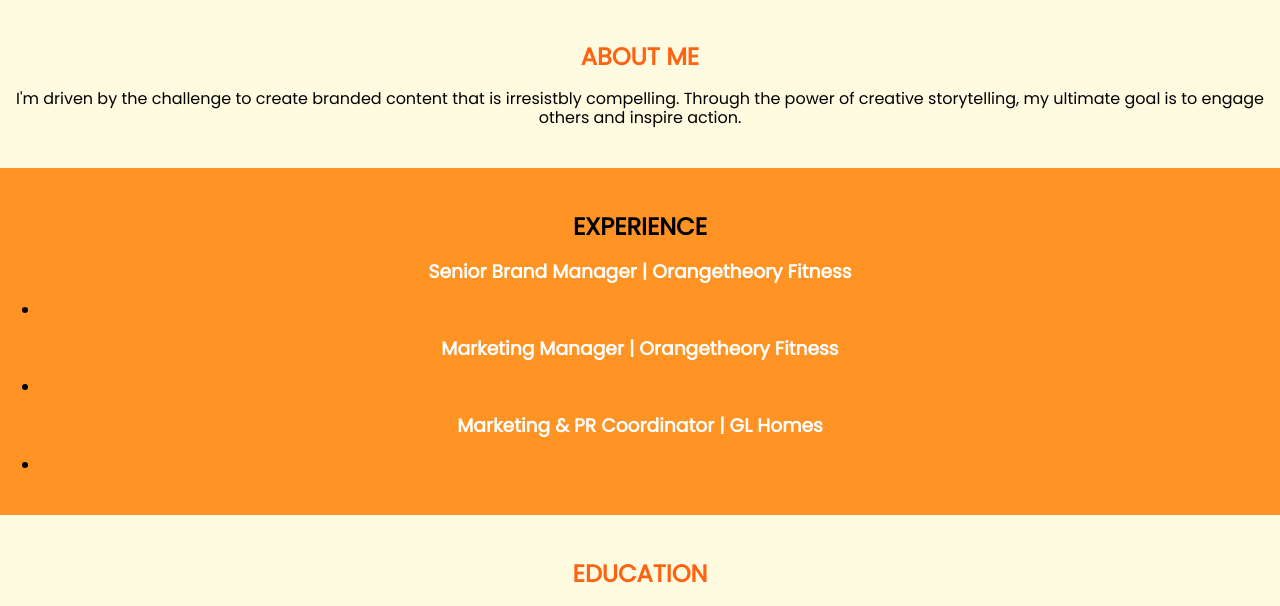
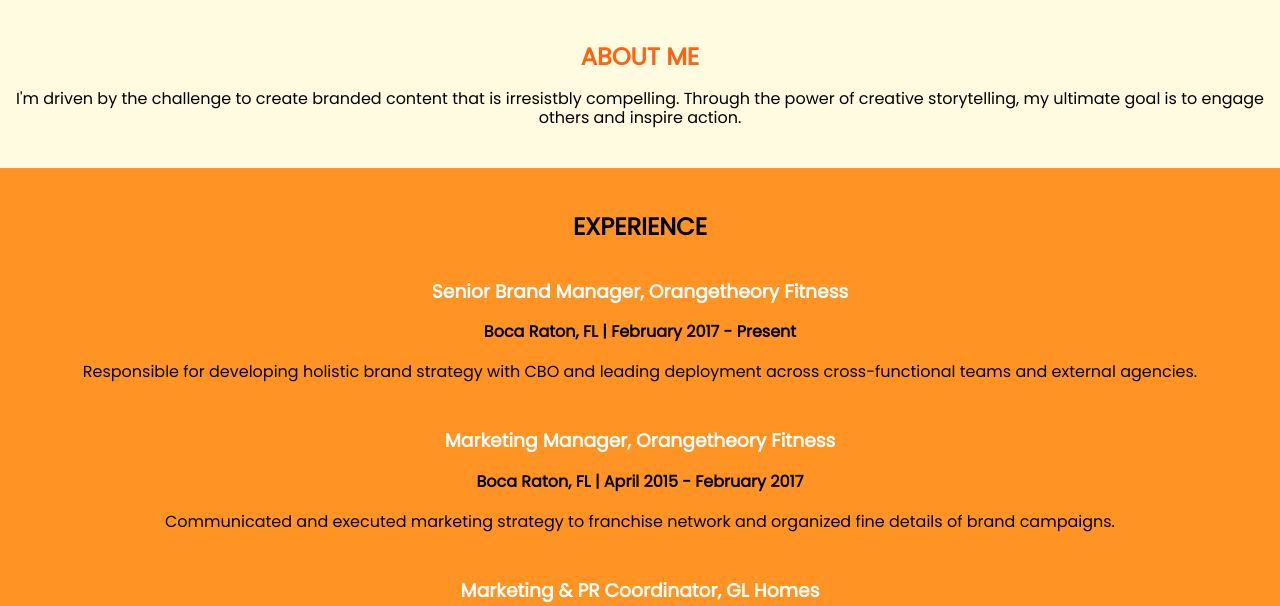
Before and after one commit to bbarta/project_resume_barta_brianne, a plain HTML site: page index.html in a window 1280 px wide. Shown: the part 327-933 px from the top of the page. Drawn offline with Linux system fonts and the light colour scheme.

Commit message:
adjust copy and spacing for experience section

```diff
--- a/css/main.css
+++ b/css/main.css
@@ -49,6 +49,18 @@
 
 }
 
+#sb {
+  padding-top: 20px;
+}
+
+.p30 {
+  padding-top: 30px;
+}
+
+
+
+
+
 #education h2 {
   color: #FF6312;
 
--- a/index.html
+++ b/index.html
@@ -23,19 +23,19 @@
 
     <section id="experience">
       <h2>EXPERIENCE</h2>
-        <h3>Senior Brand Manager | Orangetheory Fitness</h3>
-          <ul>
-              <li></li>
-          </ul>
+        <h3 id="sb">Senior Brand Manager, Orangetheory Fitness</h3>
+          <h4>Boca Raton, FL | February 2017 - Present</h4>
+            <p>Responsible for developing holistic brand strategy with CBO and leading deployment across cross-functional teams and external agencies.</p>
 
-        <h3>Marketing Manager | Orangetheory Fitness</h3>
-          <ul>
-              <li></li>
-          </ul>
-        <h3>Marketing & PR Coordinator | GL Homes</h3>
-          <ul>
-              <li></li>
-          </ul>
+
+        <h3 class="p30">Marketing Manager, Orangetheory Fitness</h3>
+            <h4>Boca Raton, FL | April 2015 - February 2017</h4>
+            <p>Communicated and executed marketing strategy to franchise network and organized fine details of brand campaigns.</p>
+        <h3 class="p30">Marketing & PR Coordinator, GL Homes</h3>
+          <h4>Sunrise, FL | July 2013 - April 2015</h4>
+            <p>Curated content and wrote copy across various platforms including print, digital, social, TV, etc. to promote new-home communities.
+
+
 
     </section>
 
```
